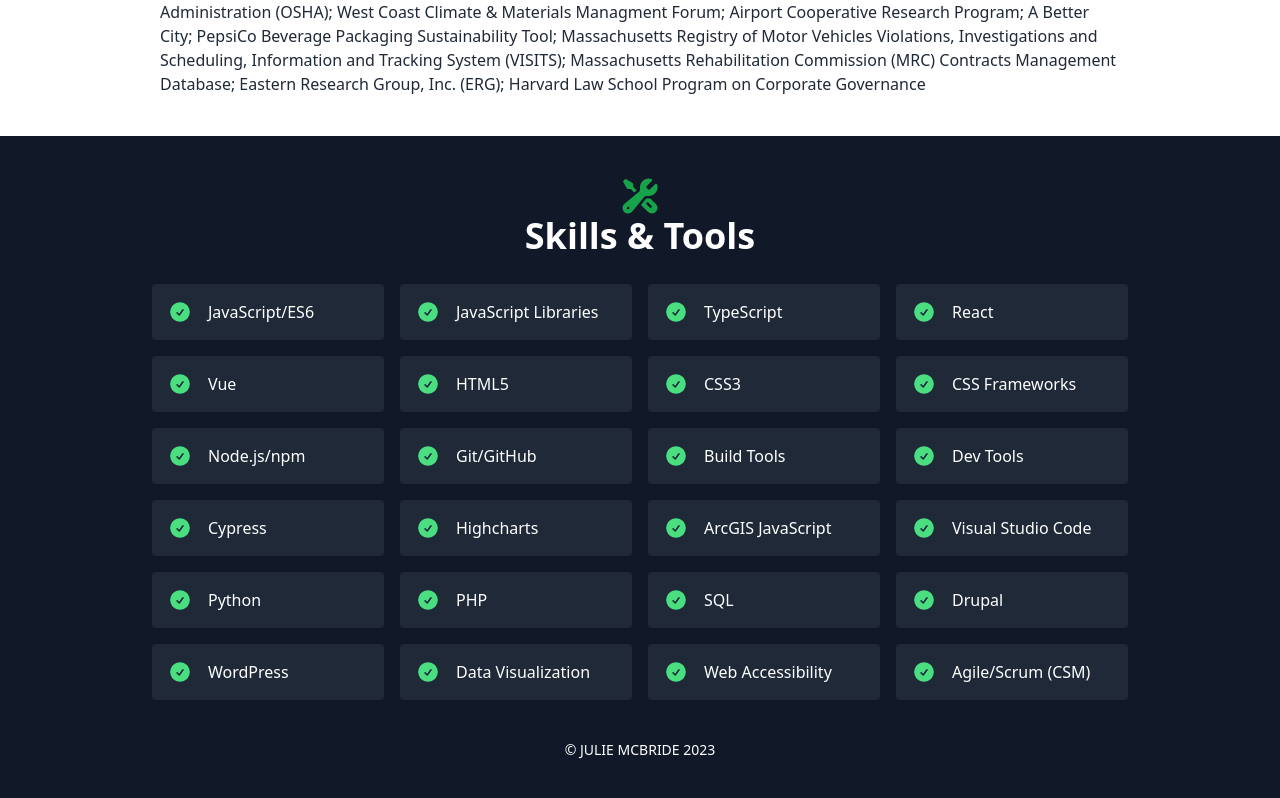
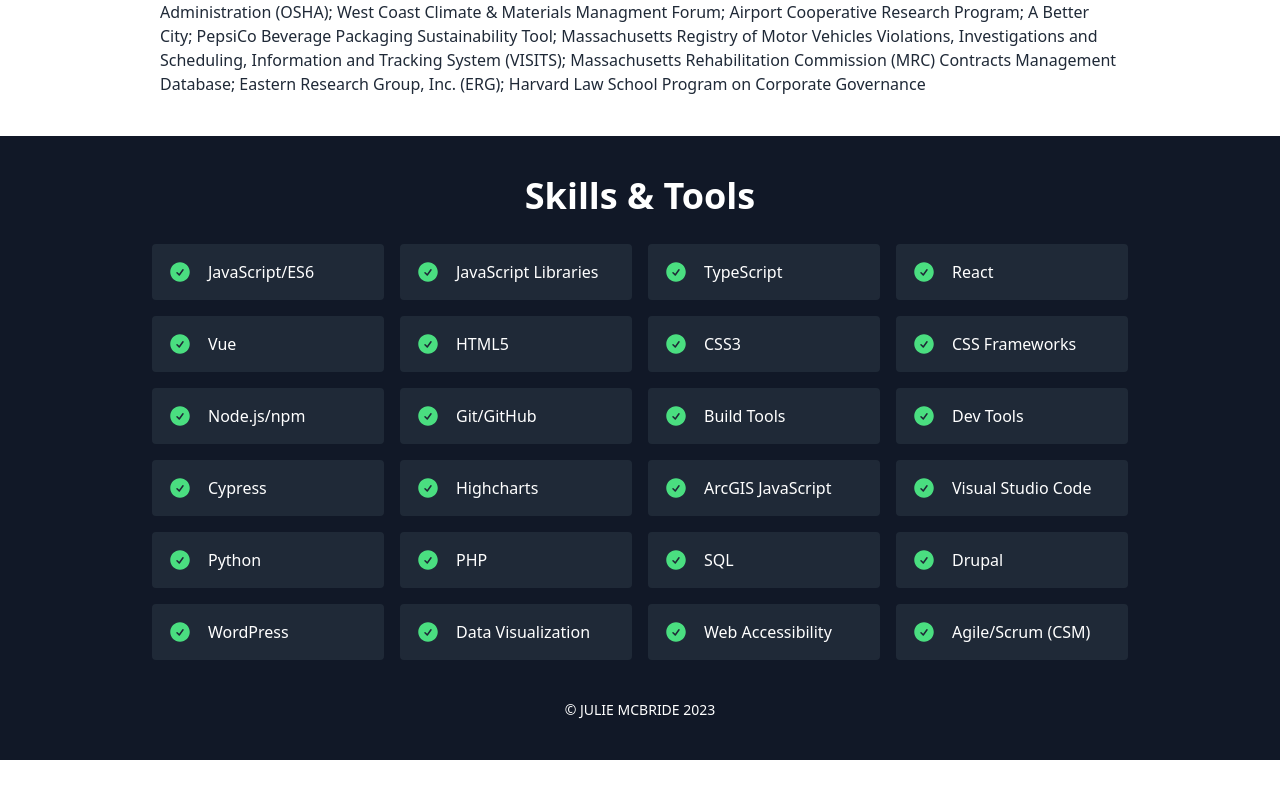
Before and after one commit to julmcbride/julmcbride.github.io, a React (Create React App) app: page / in a window 1280 px wide. Shown: the part 3045-3843 px from the top of the page. After the commit the page ends 3805 px from the top, so only its background shows below. Built offline with nearby package versions, Linux system fonts and the light colour scheme.

Commit message:
remove icon

```diff
--- a/src/components/Skills.js
+++ b/src/components/Skills.js
@@ -1,7 +1,4 @@
-import {
-  CheckCircleIcon,
-  WrenchScrewdriverIcon,
-} from "@heroicons/react/24/solid";
+import { CheckCircleIcon } from "@heroicons/react/24/solid";
 import React from "react";
 import { skills } from "../data";
 
@@ -10,7 +7,6 @@
     <section id="skills">
       <div className="container px-5 py-10 mx-auto">
         <div className="mb-5 md:text-center">
-          <WrenchScrewdriverIcon className="h-10 w-10 inline-flex text-green-600" />
           <h2 className="sm:text-4xl text-3xl font-semibold title-font text-white mb-4">
             Skills & Tools
           </h2>
```
